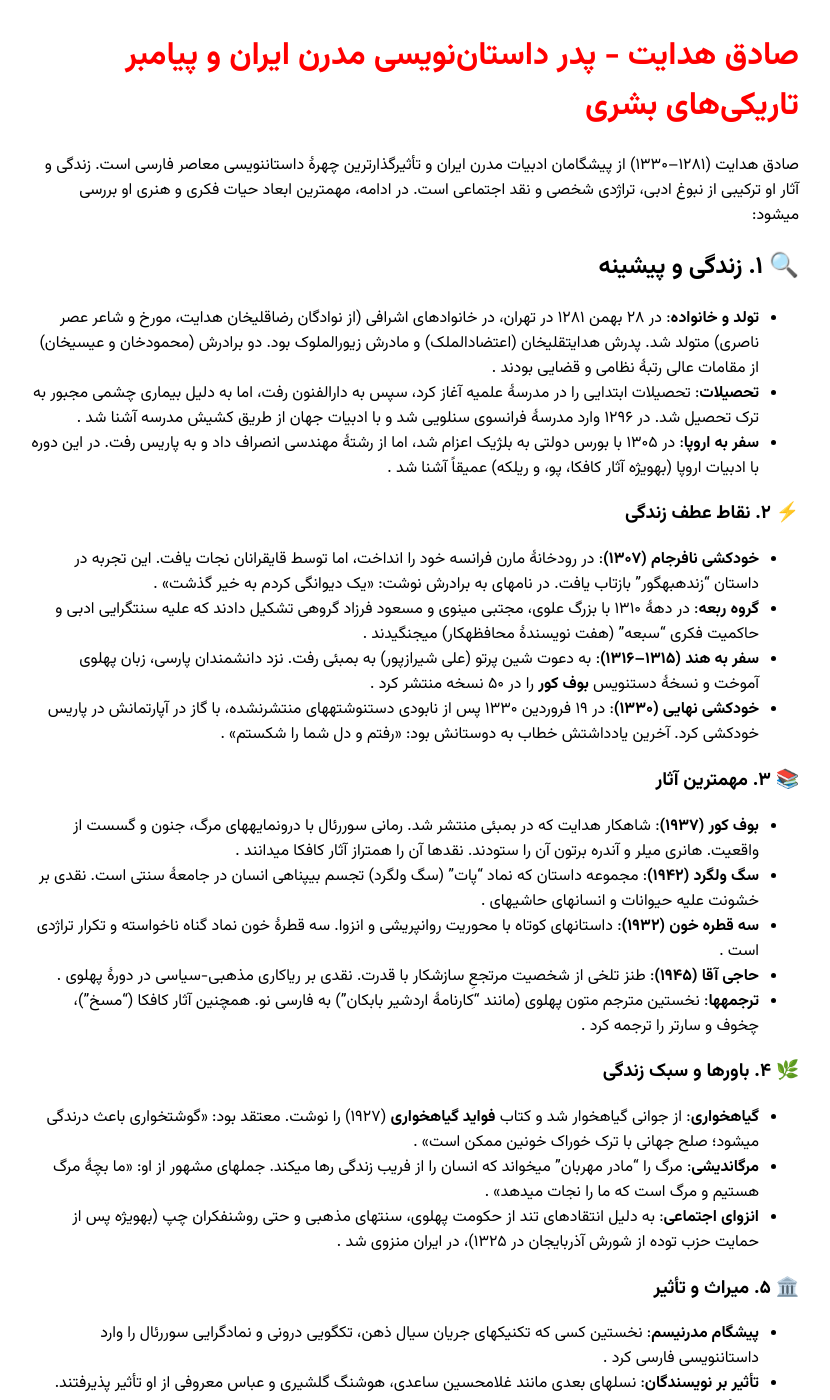
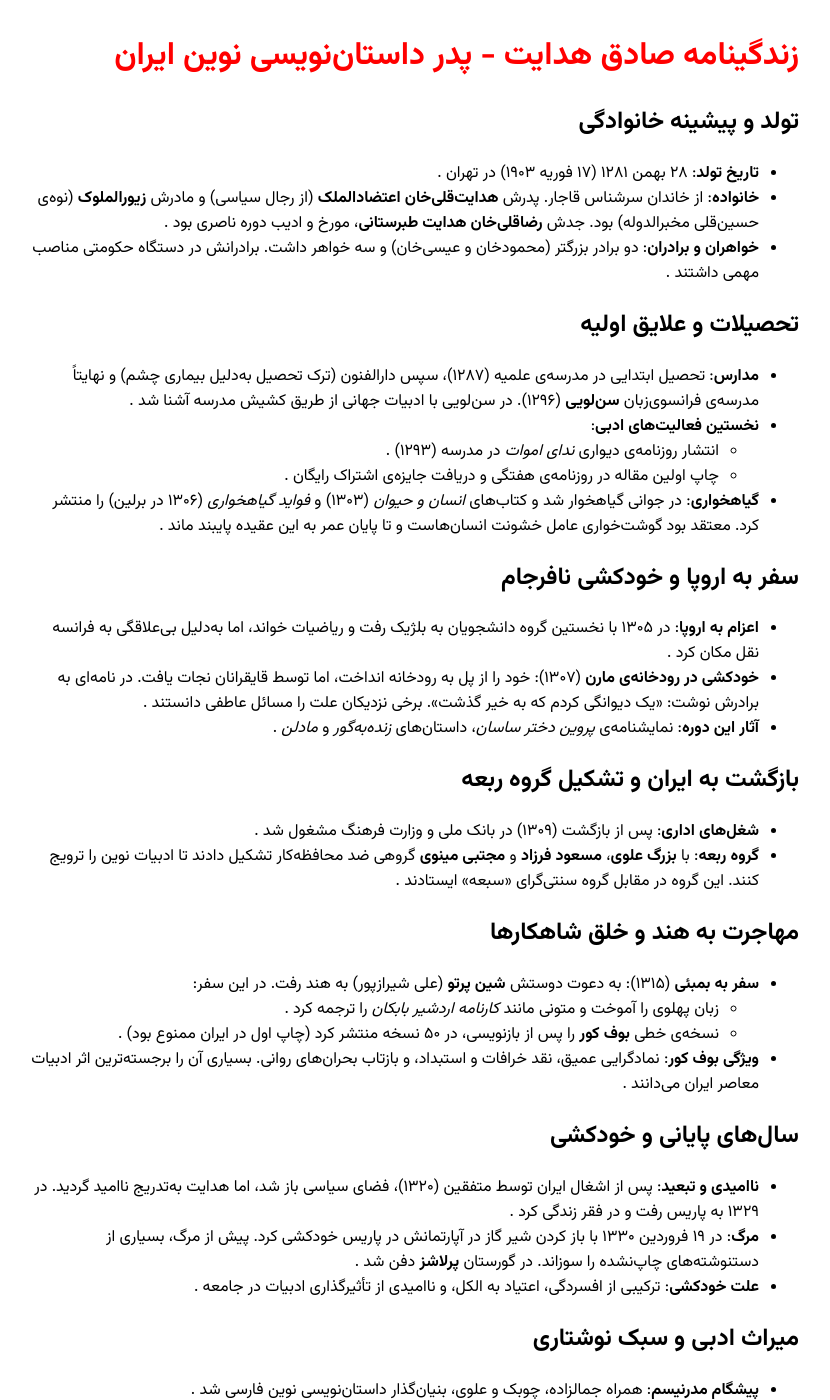
Before and after one commit to darkblog/darkblog.github.io, a Jekyll site: the page built from _posts/2025-6-28-11.md, in a window 1280 px wide and 1400 px high. Shown: the whole window, without its empty margins (225-1055 px from the left). Built offline with Jekyll 4.4.1, drawn with Linux system fonts in a browser that asks for light colours; some of the changed text lies outside the part shown.

Commit message:
Update 2025-6-28-11.md

```diff
--- a/_posts/2025-6-28-11.md
+++ b/_posts/2025-6-28-11.md
@@ -1,52 +1,62 @@
 ---
 layout: post
-title: صادق هدایت - پدر داستان‌نویسی مدرن ایران و پیامبر تاریکی‌های بشری
+title: زندگینامه صادق هدایت - پدر داستان‌نویسی نوین ایران
 ---
 
-صادق هدایت (۱۲۸۱–۱۳۳۰) از پیشگامان ادبیات مدرن ایران و تأثیرگذارترین چهرهٔ داستاننویسی معاصر فارسی است. زندگی و آثار او ترکیبی از نبوغ ادبی، تراژدی شخصی و نقد اجتماعی است. در ادامه، مهمترین ابعاد حیات فکری و هنری او بررسی میشود:
+## تولد و پیشینه خانوادگی
+- **تاریخ تولد**: ۲۸ بهمن ۱۲۸۱ (۱۷ فوریه ۱۹۰۳) در تهران .
+- **خانواده**: از خاندان سرشناس قاجار. پدرش **هدایت‌قلی‌خان اعتضادالملک** (از رجال سیاسی) و مادرش **زیورالملوک** (نوه‌ی حسین‌قلی مخبرالدوله) بود. جدش **رضاقلی‌خان هدایت طبرستانی**، مورخ و ادیب دوره ناصری بود .
+- **خواهران و برادران**: دو برادر بزرگتر (محمودخان و عیسی‌خان) و سه خواهر داشت. برادرانش در دستگاه حکومتی مناصب مهمی داشتند .
 
-## 🔍 ۱. زندگی و پیشینه
-- **تولد و خانواده**: در ۲۸ بهمن ۱۲۸۱ در تهران، در خانوادهای اشرافی (از نوادگان رضاقلیخان هدایت، مورخ و شاعر عصر ناصری) متولد شد. پدرش هدایتقلیخان (اعتضادالملک) و مادرش زیورالملوک بود. دو برادرش (محمودخان و عیسیخان) از مقامات عالی رتبهٔ نظامی و قضایی بودند .
-- **تحصیلات**: تحصیلات ابتدایی را در مدرسهٔ علمیه آغاز کرد، سپس به دارالفنون رفت، اما به دلیل بیماری چشمی مجبور به ترک تحصیل شد. در ۱۲۹۶ وارد مدرسهٔ فرانسوی سنلویی شد و با ادبیات جهان از طریق کشیش مدرسه آشنا شد .
-- **سفر به اروپا**: در ۱۳۰۵ با بورس دولتی به بلژیک اعزام شد، اما از رشتهٔ مهندسی انصراف داد و به پاریس رفت. در این دوره با ادبیات اروپا (بهویژه آثار کافکا، پو، و ریلکه) عمیقاً آشنا شد .
+## تحصیلات و علایق اولیه
+- **مدارس**: تحصیل ابتدایی در مدرسه‌ی علمیه (۱۲۸۷)، سپس دارالفنون (ترک تحصیل به‌دلیل بیماری چشم) و نهایتاً مدرسه‌ی فرانسوی‌زبان **سن‌لویی** (۱۲۹۶). در سن‌لویی با ادبیات جهانی از طریق کشیش مدرسه آشنا شد .
+- **نخستین فعالیت‌های ادبی**:
+  - انتشار روزنامه‌ی دیواری *ندای اموات* در مدرسه (۱۲۹۳) .
+  - چاپ اولین مقاله در روزنامه‌ی هفتگی و دریافت جایزه‌ی اشتراک رایگان .
+- **گیاهخواری**: در جوانی گیاهخوار شد و کتاب‌های *انسان و حیوان* (۱۳۰۳) و *فواید گیاهخواری* (۱۳۰۶ در برلین) را منتشر کرد. معتقد بود گوشت‌خواری عامل خشونت انسان‌هاست و تا پایان عمر به این عقیده پایبند ماند .
 
-### ⚡ ۲. نقاط عطف زندگی
-- **خودکشی نافرجام (۱۳۰۷)**: در رودخانهٔ مارن فرانسه خود را انداخت، اما توسط قایقرانان نجات یافت. این تجربه در داستان "زندهبهگور" بازتاب یافت. در نامهای به برادرش نوشت: «یک دیوانگی کردم به خیر گذشت» .
-- **گروه ربعه**: در دههٔ ۱۳۱۰ با بزرگ علوی، مجتبی مینوی و مسعود فرزاد گروهی تشکیل دادند که علیه سنتگرایی ادبی و حاکمیت فکری "سبعه" (هفت نویسندهٔ محافظهکار) میجنگیدند .
-- **سفر به هند (۱۳۱۵–۱۳۱۶)**: به دعوت شین پرتو (علی شیرازپور) به بمبئی رفت. نزد دانشمندان پارسی، زبان پهلوی آموخت و نسخهٔ دستنویس **بوف کور** را در ۵۰ نسخه منتشر کرد .
-- **خودکشی نهایی (۱۳۳۰)**: در ۱۹ فروردین ۱۳۳۰ پس از نابودی دستنوشتههای منتشرنشده، با گاز در آپارتمانش در پاریس خودکشی کرد. آخرین یادداشتش خطاب به دوستانش بود: «رفتم و دل شما را شکستم» .
+## سفر به اروپا و خودکشی نافرجام
+- **اعزام به اروپا**: در ۱۳۰۵ با نخستین گروه دانشجویان به بلژیک رفت و ریاضیات خواند، اما به‌دلیل بی‌علاقگی به فرانسه نقل مکان کرد .
+- **خودکشی در رودخانه‌ی مارن** (۱۳۰۷): خود را از پل به رودخانه انداخت، اما توسط قایقرانان نجات یافت. در نامه‌ای به برادرش نوشت: «یک دیوانگی کردم که به خیر گذشت». برخی نزدیکان علت را مسائل عاطفی دانستند .
+- **آثار این دوره**: نمایشنامه‌ی *پروین دختر ساسان*، داستان‌های *زنده‌به‌گور* و *مادلن* .
 
-### 📚 ۳. مهمترین آثار
-- **بوف کور (۱۹۳۷)**: شاهکار هدایت که در بمبئی منتشر شد. رمانی سوررئال با درونمایههای مرگ، جنون و گسست از واقعیت. هانری میلر و آندره برتون آن را ستودند. نقدها آن را همتراز آثار کافکا میدانند .
-- **سگ ولگرد (۱۹۴۲)**: مجموعه داستان که نماد "پات" (سگ ولگرد) تجسم بیپناهی انسان در جامعهٔ سنتی است. نقدی بر خشونت علیه حیوانات و انسانهای حاشیهای .
-- **سه قطره خون (۱۹۳۲)**: داستانهای کوتاه با محوریت روانپریشی و انزوا. سه قطرهٔ خون نماد گناه ناخواسته و تکرار تراژدی است .
-- **حاجی آقا (۱۹۴۵)**: طنز تلخی از شخصیت مرتجعِ سازشکار با قدرت. نقدی بر ریاکاری مذهبی-سیاسی در دورهٔ پهلوی .
-- **ترجمهها**: نخستین مترجم متون پهلوی (مانند "کارنامهٔ اردشیر بابکان") به فارسی نو. همچنین آثار کافکا ("مسخ")، چخوف و سارتر را ترجمه کرد .
+## بازگشت به ایران و تشکیل گروه ربعه
+- **شغل‌های اداری**: پس از بازگشت (۱۳۰۹) در بانک ملی و وزارت فرهنگ مشغول شد .
+- **گروه ربعه**: با **بزرگ علوی**، **مسعود فرزاد** و **مجتبی مینوی** گروهی ضد محافظه‌کار تشکیل دادند تا ادبیات نوین را ترویج کنند. این گروه در مقابل گروه سنتی‌گرای «سبعه» ایستادند .
 
-### 🌿 ۴. باورها و سبک زندگی
-- **گیاهخواری**: از جوانی گیاهخوار شد و کتاب **فواید گیاهخواری** (۱۹۲۷) را نوشت. معتقد بود: «گوشتخواری باعث درندگی میشود؛ صلح جهانی با ترک خوراک خونین ممکن است» .
-- **مرگاندیشی**: مرگ را "مادر مهربان" میخواند که انسان را از فریب زندگی رها میکند. جملهای مشهور از او: «ما بچهٔ مرگ هستیم و مرگ است که ما را نجات میدهد» .
-- **انزوای اجتماعی**: به دلیل انتقادهای تند از حکومت پهلوی، سنتهای مذهبی و حتی روشنفکران چپ (بهویژه پس از حمایت حزب توده از شورش آذربایجان در ۱۳۲۵)، در ایران منزوی شد .
+## مهاجرت به هند و خلق شاهکارها
+- **سفر به بمبئی** (۱۳۱۵): به دعوت دوستش **شین پرتو** (علی شیرازپور) به هند رفت. در این سفر:
+  - زبان پهلوی را آموخت و متونی مانند *کارنامه اردشیر بابکان* را ترجمه کرد .
+  - نسخه‌ی خطی **بوف کور** را پس از بازنویسی، در ۵۰ نسخه منتشر کرد (چاپ اول در ایران ممنوع بود) .
+- **ویژگی بوف کور**: نمادگرایی عمیق، نقد خرافات و استبداد، و بازتاب بحران‌های روانی. بسیاری آن را برجسته‌ترین اثر ادبیات معاصر ایران می‌دانند .
 
-### 🏛️ ۵. میراث و تأثیر
-- **پیشگام مدرنیسم**: نخستین کسی که تکنیکهای جریان سیال ذهن، تکگویی درونی و نمادگرایی سوررئال را وارد داستاننویسی فارسی کرد .
-- **تأثیر بر نویسندگان**: نسلهای بعدی مانند غلامحسین ساعدی، هوشنگ گلشیری و عباس معروفی از او تأثیر پذیرفتند. جایزهٔ ادبی صادق هدایت سالانه به بهترین داستان کوتاه فارسی اهدا میشود .
-- **سانسور در ایران**: از ۱۳۸۵، آثارش در ایران با سانسور منتشر میشود، اما نسخههای دستدومِ چاپهای قدیمی در دسترس است .
+## سال‌های پایانی و خودکشی
+- **ناامیدی و تبعید**: پس از اشغال ایران توسط متفقین (۱۳۲۰)، فضای سیاسی باز شد، اما هدایت به‌تدریج ناامید گردید. در ۱۳۲۹ به پاریس رفت و در فقر زندگی کرد .
+- **مرگ**: در ۱۹ فروردین ۱۳۳۰ با باز کردن شیر گاز در آپارتمانش در پاریس خودکشی کرد. پیش از مرگ، بسیاری از دستنوشته‌های چاپ‌نشده را سوزاند. در گورستان **پرلاشز** دفن شد .
+- **علت خودکشی**: ترکیبی از افسردگی، اعتیاد به الکل، و ناامیدی از تأثیرگذاری ادبیات در جامعه .
 
-### 💎 گزیده جملات ماندگار
-- «در زندگی زخمهایی هست که مثل خوره، روح را آهسته در انزوا میخورد.» (از *بوف کور*) .
-- «مرگ، همه هستیها را به یک چشم نگریسته... نه توانگر میشناسد و نه گدا.» .
-- «ما چقدر به سادگی نیاکان خود خندیدیم؛ روزی میآید که آیندگان به خرافات ما خواهند خندید.» (از *فواید گیاهخواری*) .
+## میراث ادبی و سبک نوشتاری
+- **پیشگام مدرنیسم**: همراه جمالزاده، چوبک و علوی، بنیان‌گذار داستان‌نویسی نوین فارسی شد .
+- **مهم‌ترین آثار**:
 
-### گاهشمار زندگی هدایت
+  | کتاب          | نوع      | سال انتشار | ویژگی‌های کلیدی                     |
+  |---------------|----------|-------------|-------------------------------------|
+  | بوف کور       | رمان     | ۱۳۱۵        | نمادگرایی، روان‌کاوی، ساختار روایی پیچیده |
+  | سگ ولگرد     | داستان  | ۱۳۲۱        | روایت از نگاه یک سگ، نقد بی‌عدالتی |
+  | سه قطره خون  | مجموعه  | ۱۳۱۱        | مضامین مرگ‌اندیشی و انزوا          |
+  | حاجی آقا     | داستان  | ۱۳۲۴        | طنز سیاه، نقد جامعه‌ی بورژوازی     |
+- **ترجمه‌ها**: آثاری از کافکا (مانند «مسخ»)، چخوف و سارتر را به فارسی برگرداند. نخستین مترجم متون پهلوی به فارسی امروزی بود .
+- **درون‌مایه‌ها**: مرگ‌اندیشی، انتقاد از استبداد و خرافات، پوچ‌انگاری و تنهایی انسان معاصر .
 
-| **سال**      | **رویداد**                     |
-|--------------|--------------------------------|
-| ۱۲۸۱         | تولد در تهران                  |
-| ۱۳۰۷         | خودکشی نافرجام در مارن        |
-| ۱۳۱۰         | تشکیل گروه ربعه               |
-| ۱۳۱۶         | انتشار *بوف کور* در بمبئی     |
-| ۱۳۲۰         | همکاری با مجلهٔ موسیقی        |
-| ۱۳۳۰         | خودکشی در پاریس               |
+## فلسفه و جهان‌بینی
+هدایت زندگی را «تحمیل بیولوژیک» می‌دانست و مرگ را رهایی از رنج‌های هستی تلقی می‌کرد. تحت تأثیر فیلسوفانی چون **کییرکگور** و **سارتر**، و ادبیات **کافکا** و **پو** بود. با وجود ارتباط با چپ‌گرایان، هرگز به حزب توده نپیوست و رویکردی مستقل داشت .
 
-صادق هدایت با ترکیب ادبیات بومی و مدرنیسم جهانی، پلی میان سنت و نوگرایی ساخت. مرگ او ــ مانند شخصیتهای داستانهایش ــ تأییدی بر جهانبینی تلخ و امیدستیزانهاش بود، اما میراث ادبی او همچنان به عنوان سنگ بنای داستاننویسی معاصر فارسی زنده است.
+> **نقل‌قول شاخص**:
+> *«در زندگی زخم‌هایی هست که مثل خوره در انزوا روح را آهسته می‌خورد و می‌تراشد»* (آغاز بوف کور) .
+
+## تأثیر و یادبود
+- **جایزه ادبی**: «جایزه‌ی صادق هدایت» سالانه به بهترین داستان کوتاه فارسی اهدا می‌شود .
+- **تأثیر بر نسل‌ها**: نویسندگانی چون **غلامحسین ساعدی**، **هوشنگ گلشیری** و **عباس معروفی** از او تأثیر پذیرفتند .
+- **مناقشه‌ها**: برخی او را نماد روشنفکری ضداستبداد می‌دانند و برخی دیگر، جهان‌بینی تاریک او را مورد نقد قرار می‌دهند.
+
+صادق هدایت، با مرگی خودخواسته و آثاری جاودان، چهره‌ای اسطوره‌ای در ادبیات ایران شد. او نه فقط با داستان‌ها، که با نگاه تلخ و عمیقش به هستی، آینه‌ای برابر جامعه‌ی خود نهاد.
```
